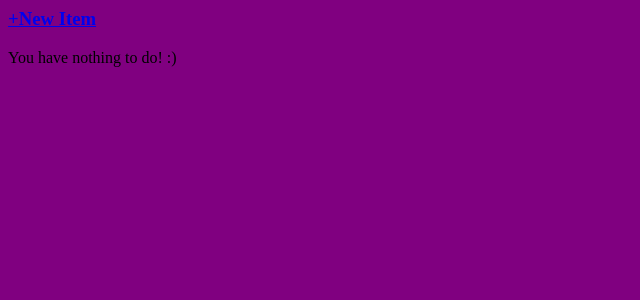
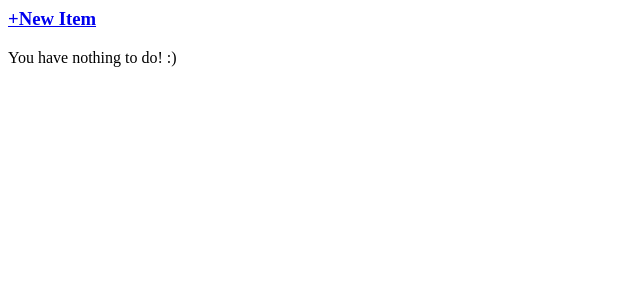
Before and after one commit to Kardbord/Django-TODO_List, a Django app: a page that uses TODO_List/templates/TODO_List/index.html in a window 1280 px wide. Shown: the top 300 px of the page, without its empty margins (0-640 px from the left). Run offline with Django 3.2, Linux system fonts and the light colour scheme; data that the repository does not hold is empty.

Commit message:
Made background less obnoxious

```diff
--- a/TODO_List/static/TODO_List/style.css
+++ b/TODO_List/static/TODO_List/style.css
@@ -1,7 +1,3 @@
-body {
-    background: purple;
-}
-
 .high {
     color: red;
 }
```
